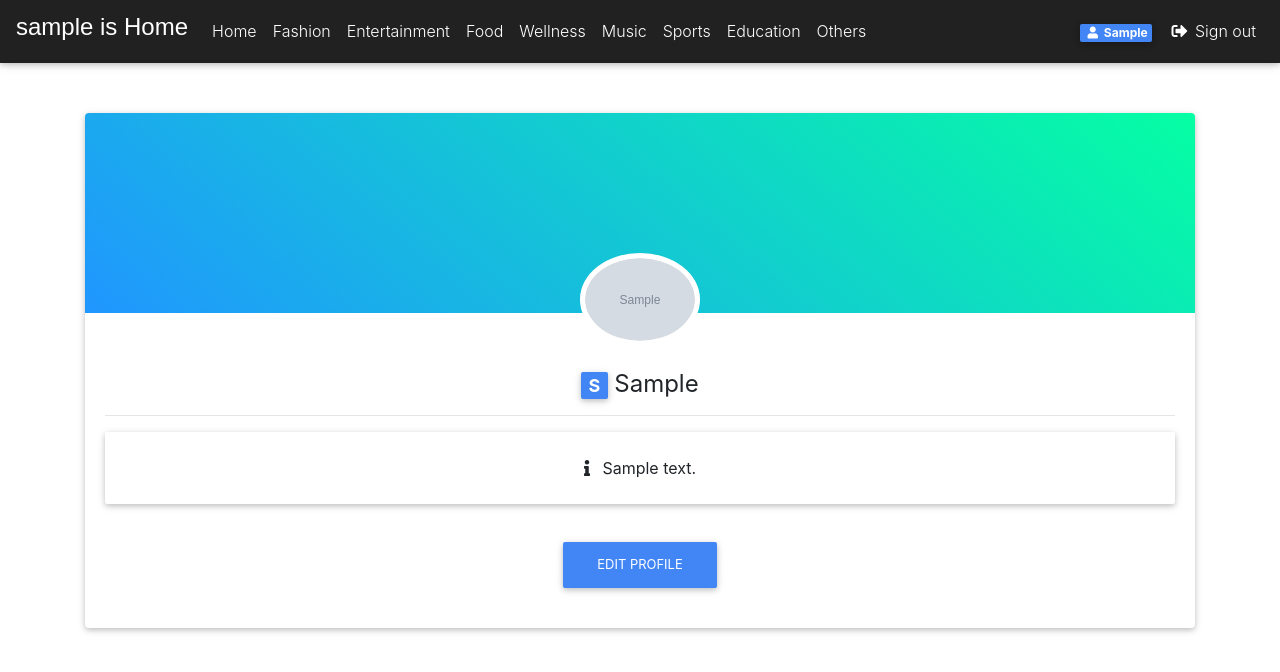
After one commit to D-Kamunya/Blog, a Flask app: a page that uses app/templates/navbar.html in a window 1280 px wide. The commit adds this page. Shown: the top 672 px of the page. Run offline with Flask 2, Linux system fonts and the light colour scheme; a user stored in the database is signed in; tables that the repository leaves empty hold one stand-in row (values such as "Sample post"); grey boxes marked "Sample" are stand-in pictures; some libraries are stand-ins or nearby versions.

Commit message:
Create profile html template

```diff
--- a/app/static/css/index.css
+++ b/app/static/css/index.css
@@ -4,3 +4,134 @@
   min-height: 100vh;
   box-sizing: border-box;
  }
+
+.navbar-brand{
+  font: 18px 'opensans-bold', sans-serif;
+}
+
+.card-up{
+  height: 200px;
+  overflow: hidden;
+  border-top-left-radius: .25rem;
+  border-top-right-radius: .25rem;
+}
+.avatar {
+  width: 120px;
+  margin-top: -60px;
+  overflow: hidden;
+  border: 5px solid #fff;
+  border-radius: 50%;
+}
+.avatar img {
+  width: 100%;
+}
+.bio{
+  width: 50%;
+  margin: auto;
+}
+
+.chip{
+  display: inline-block;
+  min-height: 50px;
+  width: 100%;
+  padding: 0 12px;
+  margin-bottom: 3px;
+  font-size: 20px;
+  font-weight: 500;
+  line-height: 32px;
+  color: rgba(0,0,0,0.6);
+  cursor: pointer;
+  background-color: #eceff1;
+  border-radius: 27px;
+  transition: all .3s linear;
+}
+.chip img {
+    float: left;
+    width: 50px;
+    height: 50px;
+    margin: 0 8px 0 -12px;
+    border-radius: 50%;
+}
+.dropdown-item{
+  color: #fff;
+}
+
+.card.card-cascade.wider {
+  background-color: transparent;
+  box-shadow: none;
+}
+.card {
+position: relative;
+display: flex;
+flex-direction: column;
+min-width: 0;
+background-clip: border-box;
+border-radius: .25rem;
+}
+.card.card-cascade.wider .view.view-cascade {
+z-index: 2;
+}
+.card.card-cascade .view.view-cascade {
+border-radius: .25rem;
+box-shadow: 0 5px 11px 0 rgba(0,0,0,0.18),
+}
+.view {
+position: relative;
+overflow: hidden;
+cursor: default;
+}
+view img {
+position: relative;
+display: block;
+}
+.card-img-top {
+border-top-left-radius: calc(0.25rem - 1px);
+border-top-right-radius: calc(0.25rem - 1px);
+}
+.card-img-top {
+-ms-flex-negative: 0;
+flex-shrink: 0;
+width: 100%;
+}
+img {
+vertical-align: middle;
+border-style: none;
+}
+a {
+color: #007bff;
+text-decoration: none;
+cursor: pointer;
+background-color: transparent;
+}
+.overlay .mask {
+opacity: 0;
+transition: all .4s ease-in-out;
+}
+.view .mask {
+position: absolute;
+top: 0;
+right: 0;
+bottom: 0;
+left: 0;
+width: 100%;
+height: 100%;
+overflow: hidden;
+background-attachment: fixed;
+}
+.rgba-white-slight, .rgba-white-slight:after {
+background-color: rgba(255,255,255,0.1);
+}
+.card-body-cascade {
+  z-index: 3;
+  margin-top: -3px;
+  box-shadow: 0 5px 11px 0 rgba(0,0,0,0.18), 0 4px 15px 0 rgba(0,0,0,0.15);
+  margin-right: 4%;
+  margin-left: 4%;
+  background: #fff;
+}
+.card-body {
+padding-top: 1.5rem;
+padding-bottom: 1.5rem;
+border-radius: 3px;
+
+}
--- a/app/templates/navbar.html
+++ b/app/templates/navbar.html
@@ -40,7 +40,7 @@
     <ul class="navbar-nav ml-auto">
       {% if current_user.is_authenticated %}
       <li class="nav-item">
-        <a class="nav-link" href=""><span class="badge badge-primary"><i class="fas fa-user"></i> {{current_user.username | capitalize}}</span>
+        <a class="nav-link" href="{{url_for('blog.profile',username=current_user.username)}}"><span class="badge badge-primary"><i class="fas fa-user"></i> {{current_user.username | capitalize}}</span>
         </a>
       </li>
       <li class="nav-item">
--- /dev/null
+++ b/app/templates/profile/profile.html
@@ -0,0 +1,38 @@
+{% extends 'base.html'%}
+{% block content%}
+
+<div class="profile mt-5">
+  <div class="card testimonial-card">
+
+    <!-- Background color -->
+    <div class="card-up aqua-gradient"></div>
+
+    <!-- Avatar -->
+    <div class="avatar mx-auto white">
+      <img src="{{url_for('static',filename=user.profile_pic_path)}}" onerror="this.onerror=null;this.src='https://www.iconfinder.com/data/icons/user-pictures/100/unknown-512.png';" class="rounded-circle"
+      alt="Profile Pic">
+    </div>
+
+    <!-- Content -->
+    <div class="card-body text-center">
+      <!-- Name -->
+      <h4 class="card-title"><span class="badge badge-primary">{{user.username[0] | capitalize}}</span> {{user.username | capitalize}}</h4>
+      <hr>
+      <p class="jumbotron p-4"><i class="fas fa-info mr-2"></i>
+      {%if user.bio%}
+        {{user.bio}}
+      {%else%}
+        {{user.username| capitalize}} has no bio
+      {%endif%}
+      </p>
+      <a href=""><button type="button" class="btn btn-primary mb-3">Edit Profile</button></a>
+
+
+    </div>
+
+  </div>
+</div>
+
+
+
+{%endblock%}
```
Also changed, not shown: app/static/photos/unknown.png (added).
